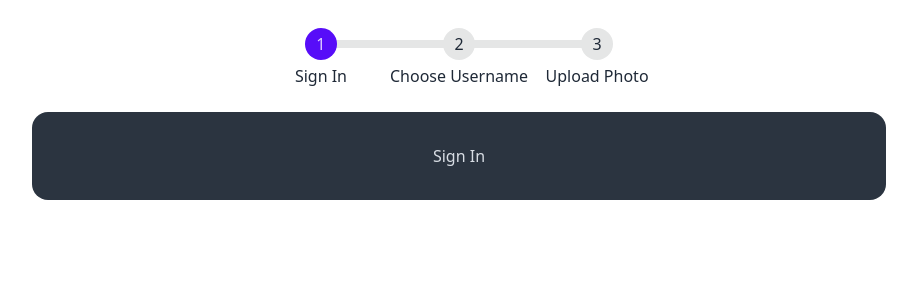
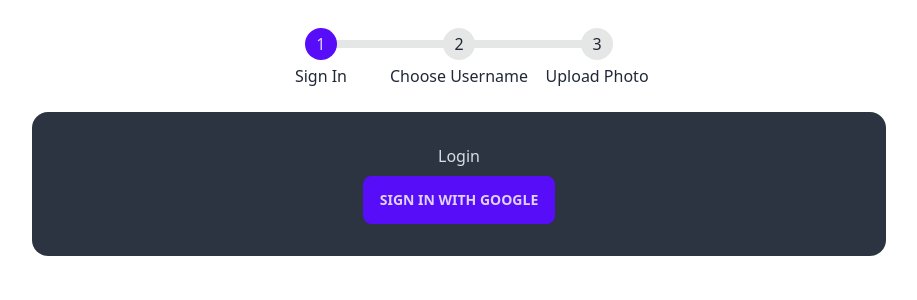
Before and after one commit to codebymike/booktier-svelte-app, a SvelteKit app in the folder app/: page /login in a window 1280 px wide. Shown: the top 300 px of the page, without its empty margins (181-1098 px from the left). Built offline with nearby package versions, Linux system fonts and the light colour scheme.

Commit message:
google login impl

```diff
--- a/app/src/routes/login/+page.svelte
+++ b/app/src/routes/login/+page.svelte
@@ -1,7 +1,15 @@
 <script lang="ts">
-    import type { PageData } from './$types';
+    import { auth } from "$lib/firebase";
+    import { GoogleAuthProvider, signInWithPopup, signOut } from "firebase/auth";
 
-    export let data: PageData;
+    async function signInWithGoogle() {
+        const provider = new GoogleAuthProvider();
+        const user = await signInWithPopup(auth, provider);
+        console.log(user)
+    }
+
 </script>
 
-<h2>Sign In</h2>
+<h2>Login</h2>
+
+<button class="btn btn-primary" on:click={signInWithGoogle}>Sign in with Google</button>
```
